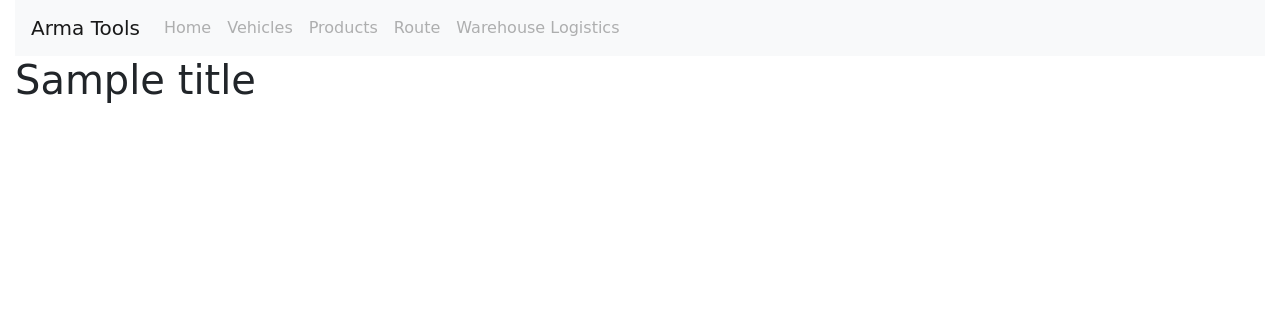
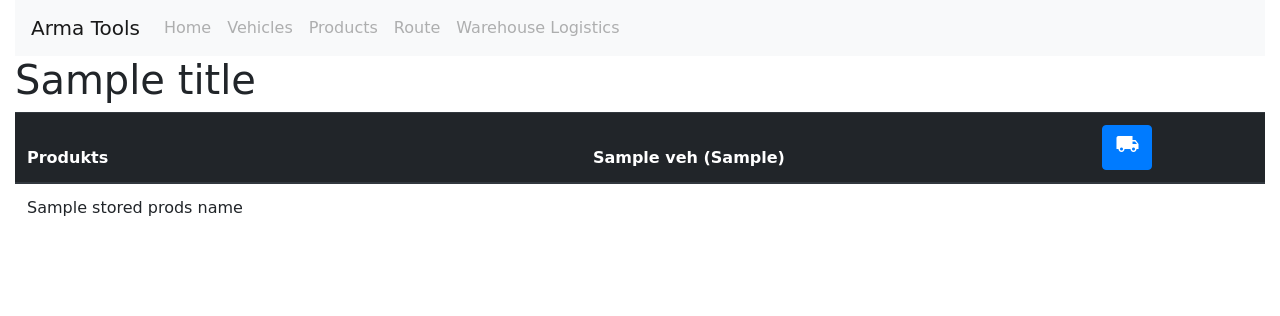
Before and after one commit to romeo-25-04/mongo_cortes, a Flask app: template app/templates/store.html in a window 1280 px wide. Shown: the top 316 px of the page. Run offline with Flask 2, Linux system fonts and the light colour scheme; the template is opened without the code that fills it: most values are stand-ins (such as "Sample title", 1, 10 or a date in 2020); some libraries are stand-ins or nearby versions; some web fonts are replaced.

Commit message:
implement show warehouse and add vehicle to store

```diff
--- a/app/templates/index.html
+++ b/app/templates/index.html
@@ -8,7 +8,10 @@
     <!-- Bootstrap CSS -->
     <link rel="stylesheet" href="https://maxcdn.bootstrapcdn.com/bootstrap/4.0.0/css/bootstrap.min.css"
           integrity="sha384-Gn5384xqQ1aoWXA+058RXPxPg6fy4IWvTNh0E263XmFcJlSAwiGgFAW/dAiS6JXm" crossorigin="anonymous">
-
+    <!-- Fontawesome -->
+    <link rel="stylesheet" href="https://cdnjs.cloudflare.com/ajax/libs/font-awesome/4.7.0/css/font-awesome.min.css">
+    <!-- googleicons -->
+    <link href="https://fonts.googleapis.com/icon?family=Material+Icons" rel="stylesheet">
     <!-- MyStyle -->
     <link href="https://fonts.googleapis.com/css?family=Kavivanar" rel="stylesheet">
     <link rel="stylesheet" href="/static/css/mystyle.css">
--- a/app/templates/macros.html
+++ b/app/templates/macros.html
@@ -9,3 +9,9 @@
         {% endfor %}
     </ul>
 {% endmacro %}
+
+{% macro get_mat_number(prod_name, products) %}
+{% for prod in products %}
+{% if prod_name == prod.name %}{{ prod.number }}{% endif %}
+{% endfor %}
+{% endmacro %}
--- a/app/templates/store.html
+++ b/app/templates/store.html
@@ -1,4 +1,73 @@
 {% extends "index.html" %}
 {% block body %}
+{% from "macros.html" import get_mat_number %}
+<div class="table-responsive">
+    <table class="table">
+        <thead class="thead-dark">
+        <tr>
+            <th scope="col">Produkts</th>
+            {% for veh in veh_store %}
+            <th scope="col">{{ veh.name }} ({{ veh.max_load }})</th>
+            {% endfor %}
+            <th scope="col">
+                <button type="button" class="btn btn-primary" data-toggle="modal" data-target="#add_veh_store">
+                    <i class="material-icons">local_shipping</i>
+                </button>
+            </th>
+        </tr>
+
+        </thead>
+        <tbody>
+        {% for prod_name in stored_prods_names %}
+        <tr>
+            <td scope="col">{{ prod_name }}</td>
+            {% for veh in veh_store %}
+            <td scope="col">{{ get_mat_number(prod_name, veh.products) }}</td>
+            {% endfor %}
+        </tr>
+        {% endfor %}
+        </tbody>
+    </table>
+</div>
+
+
+<!-- Modal add vehicle to store -->
+<div class="modal fade"
+     id="add_veh_store" tabindex="-1"
+     role="dialog" aria-labelledby="add_veh_storeLabel"
+     aria-hidden="true">
+    <div class="modal-dialog" role="document">
+        <div class="modal-content">
+            <div class="modal-header">
+                <h5 class="modal-title" id="add_veh_storeLabel">Add Vehicle to Warehouse</h5>
+                <button type="button" class="close" data-dismiss="modal" aria-label="Close">
+                    <span aria-hidden="true">&times;</span>
+                </button>
+            </div>
+            <div class="modal-body">
+                <form method="post" action="/add_veh_store">
+                    <div class="form-group">
+                        <label for="formSelectVehicle">Select Vehicle</label>
+                        <select class="form-control" id="formSelectVehicle" name="Vehicle">
+                            {% for vehicle in vehicles %}
+                            <option value="{{ vehicle._id }}">{{
+                                vehicle.marke }}
+                            </option>
+                            {% endfor %}
+                        </select>
+                    </div>
+                    <div class="form-group">
+                        <label for="vehicleName">Vehicle Name</label>
+                        <input name="vehicleName" type="text" class="form-control" id="vehicleName">
+                    </div>
+                    <button type="submit" class="btn btn-primary">Submit</button>
+                </form>
+            </div>
+            <div class="modal-footer">
+                <button type="button" class="btn btn-secondary" data-dismiss="modal">Close</button>
+            </div>
+        </div>
+    </div>
+</div>
 
 {% endblock %}
```
Also changed, not shown: app/logic/add_remove_edit.py (+18 -1 lines), app/logic/main.py (+51 -0 lines), app/views.py (+31 -1 lines).
